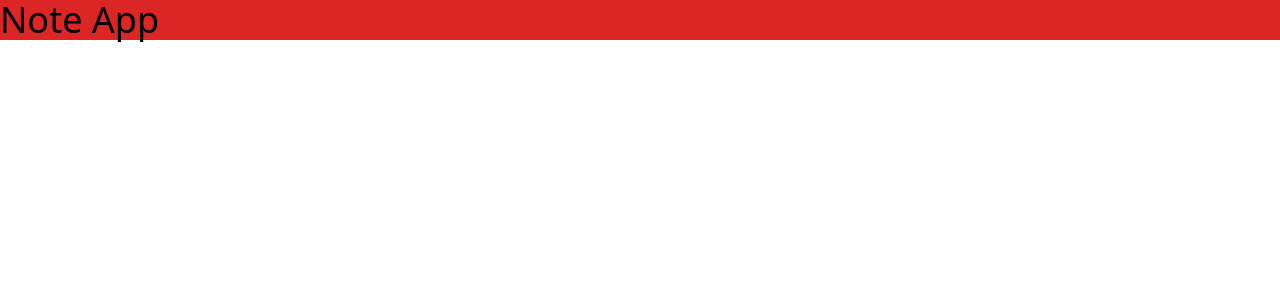
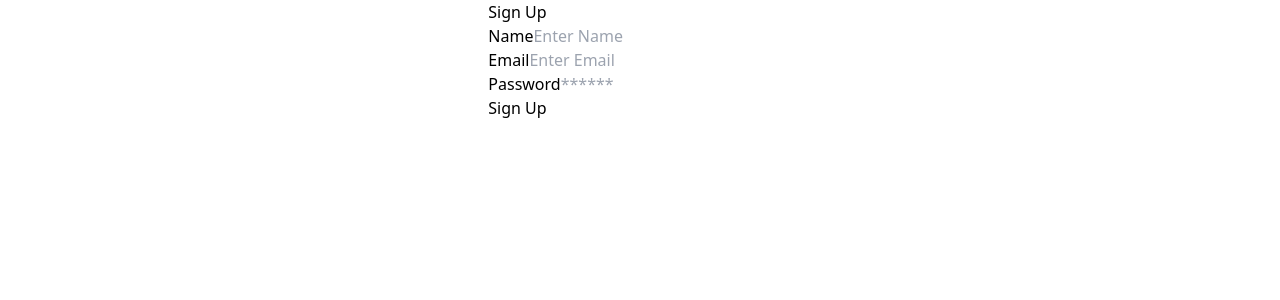
Before and after one commit to prabashwara65/React-test-Notes, a React (Vite) app in the folder Frontend/: page /signup in a window 1280 px wide. Shown: the top 300 px of the page. Built offline with nearby package versions, Linux system fonts and the light colour scheme.

Commit message:
developed App.jsx

```diff
--- a/Frontend/src/App.jsx
+++ b/Frontend/src/App.jsx
@@ -1,7 +1,16 @@
-import "./index.css";
+import { BrowserRouter, Routes, Route } from "react-router-dom";
+import Signup from "./pages/signup";
 
 function App() {
-  return <div className="text-4xl bg-red-600">Note App</div>;
+  return (
+    <>
+      <BrowserRouter>
+        <Routes>
+          <Route path="/signup" element={<Signup />} />
+        </Routes>
+      </BrowserRouter>
+    </>
+  );
 }
 
 export default App;
--- a/Frontend/src/pages/signup.jsx
+++ b/Frontend/src/pages/signup.jsx
@@ -1,7 +1,8 @@
 import React from "react";
 
-const signup = () => {
+const Signup = () => {
   return (
+    <div className="flex justify-center items-center">
       <div>
         <h2>Sign Up</h2>
         <form>
@@ -13,9 +14,15 @@ const signup = () => {
             <label htmlFor="email">Email</label>
             <input type="text" placeholder="Enter Email" />
           </div>
+          <div>
+            <label htmlFor="password">Password</label>
+            <input type="text" placeholder="******" />
+          </div>
+          <button>Sign Up</button>
         </form>
+      </div>
     </div>
   );
 };
 
-export default signup;
+export default Signup;
```
Lines whose indentation alone changed are shown as unchanged.
